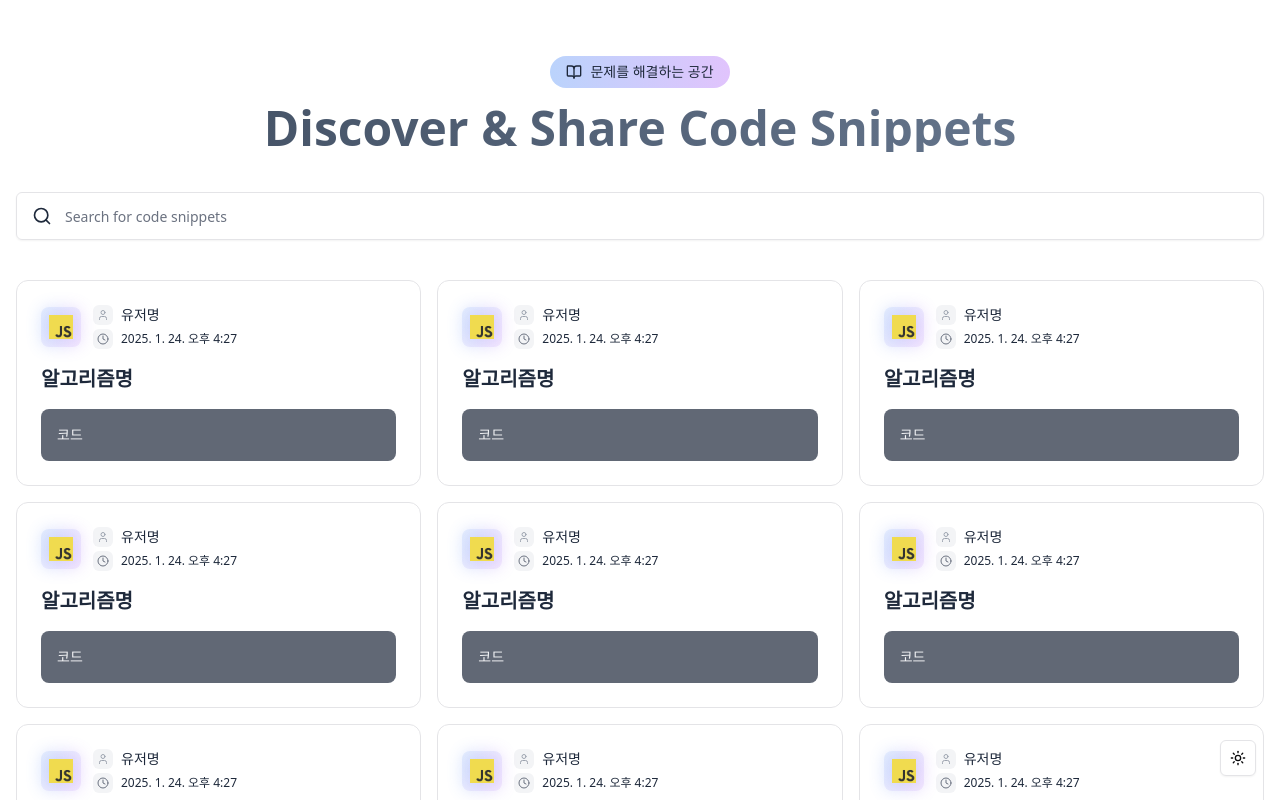
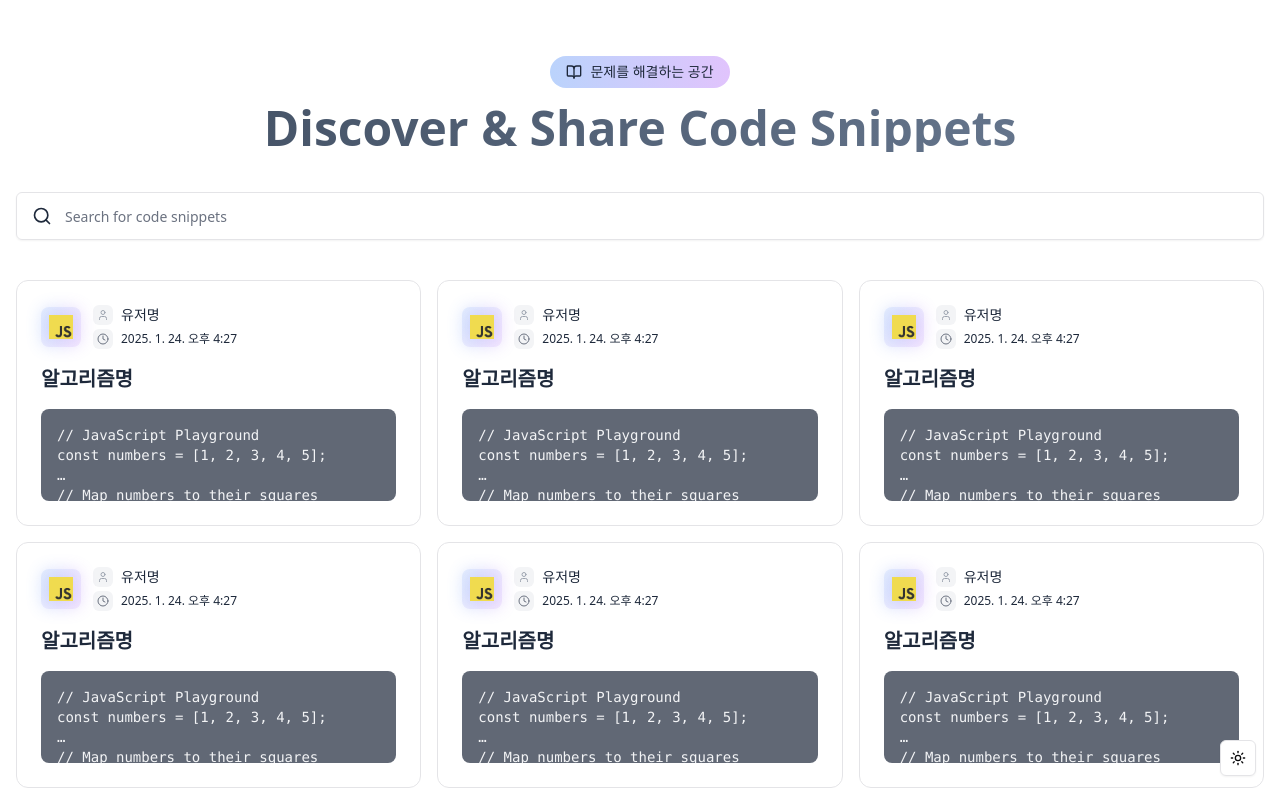
Before and after one commit to FRONT-JB/solve-space, a Next.js app: page / in a window 1280 px wide. Shown: the top 800 px of the page. Built offline with nearby package versions, Linux system fonts and the light colour scheme.

Commit message:
💄 style: 메인 페이지 내 코드라인 더미데이터 추가

```diff
--- a/src/app/(auth)/page.tsx
+++ b/src/app/(auth)/page.tsx
@@ -136,7 +136,21 @@ export default function Home() {
                       <div className="absolute inset-0 bg-gradient-to-br from-blue-500/50 to-purple-500/30 dark:from-blue-500/15 dark:to-purple-500/5 rounded-lg opacity-0 group-hover/code:opacity-100 transition-all" />
 
                       <pre className="relative dark:bg-black/30 bg-slate-800/70 rounded-lg p-4 overflow-hidden text-sm text-gray-100 dark:text-gray-300 font-mono line-clamp-3">
-                        코드
+                        {`// JavaScript Playground
+const numbers = [1, 2, 3, 4, 5];
+
+// Map numbers to their squares
+const squares = numbers.map(n => n * n);
+console.log('Original numbers:', numbers);
+console.log('Squared numbers:', squares);
+
+// Filter for even numbers
+const evenNumbers = numbers.filter(n => n % 2 === 0);
+console.log('Even numbers:', evenNumbers);
+
+// Calculate sum using reduce
+const sum = numbers.reduce((acc, curr) => acc + curr, 0);
+console.log('Sum of numbers:', sum);`}
                       </pre>
                     </div>
                   </div>
```
